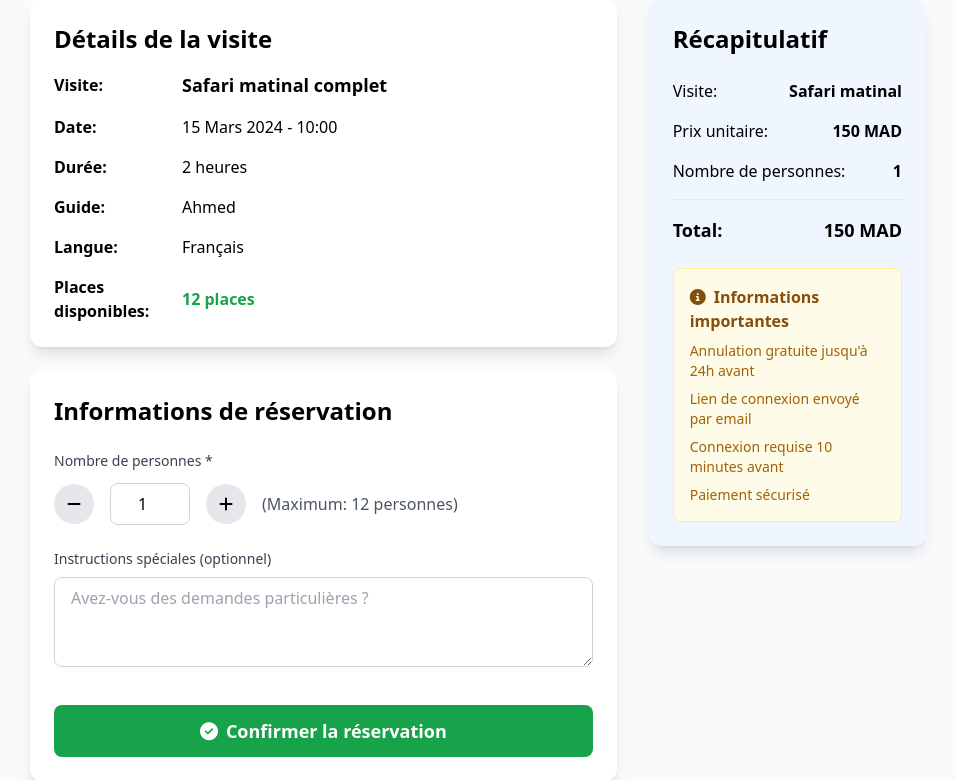
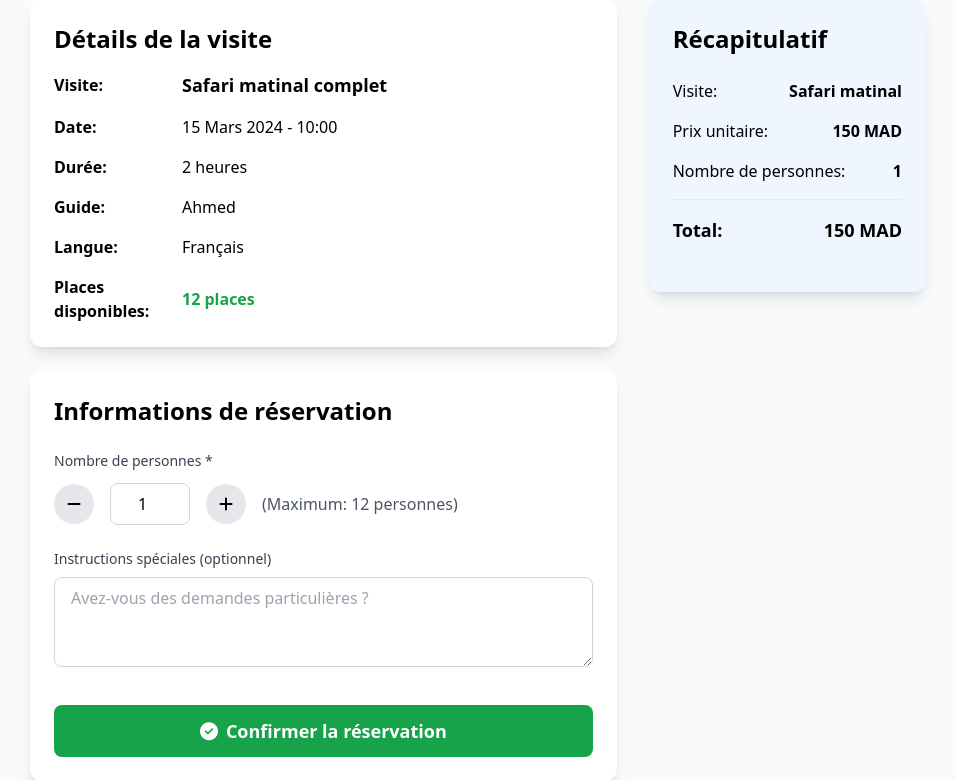
Before and after one commit to MEDJAJ/assad_zoo, a PHP site: page /reservation.php in a window 1280 px wide. Shown: the part 205-985 px from the top of the page, without its empty margins (162-1118 px from the left). Run offline with PHP 8.4, Linux system fonts and the light colour scheme; some libraries are stand-ins or nearby versions.

Commit message:
feat : la realisation de page reservation partie frontend

```diff
--- a/app/resources/views/visitor/reservation.php
+++ b/app/resources/views/visitor/reservation.php
@@ -71,8 +71,8 @@
 
                     <div class="bg-white rounded-xl shadow-lg p-6">
                         <h2 class="text-2xl font-bold mb-6">Informations de réservation</h2>
-
-                        <form method="POST" action="process_reservation.php">
+                        <!-- process_reservation.php  -->
+                       <form method="POST" action="">
 
                             <div class="mb-6">
                                 <label class="block text-sm font-medium text-gray-700 mb-3">
@@ -148,17 +148,7 @@
                         </div>
 
 
-                        <div class="bg-yellow-50 border border-yellow-200 rounded-lg p-4">
-                            <h3 class="font-semibold text-yellow-800 mb-2">
-                                <i class="fas fa-info-circle mr-2"></i>Informations importantes
-                            </h3>
-                            <ul class="text-sm text-yellow-700 space-y-2">
-                                <li> Annulation gratuite jusqu'à 24h avant</li>
-                                <li> Lien de connexion envoyé par email</li>
-                                <li> Connexion requise 10 minutes avant</li>
-                                <li> Paiement sécurisé</li>
-                            </ul>
-                        </div>
+
                     </div>
                 </div>
             </div>
```
